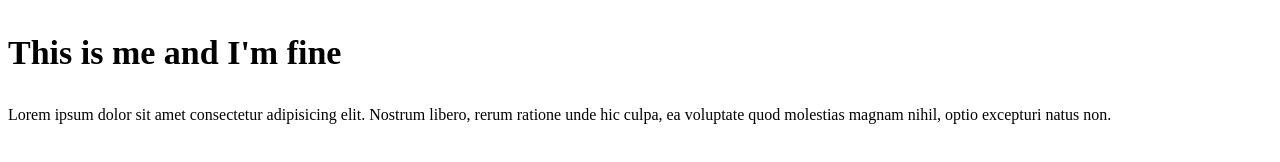
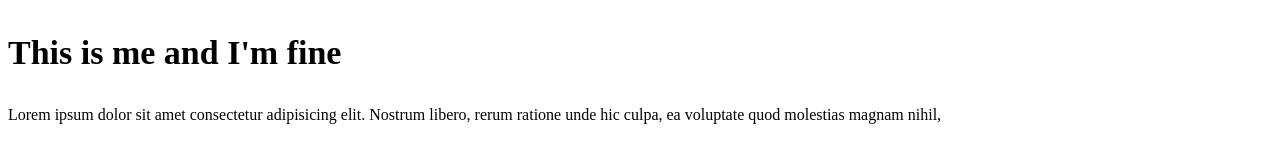
Before and after one commit to Swastik-Chakravorty/Learning-CSS, a plain HTML site: page Chapter 4/otherFontProps.html in a window 1280 px wide. Drawn offline with Linux system fonts and the light colour scheme.

Commit message:
Update otherFontProps.html

```diff
--- a/Chapter 4/otherFontProps.html
+++ b/Chapter 4/otherFontProps.html
@@ -16,6 +16,6 @@
 </head>
 <body>
     <h3>This is me and I'm fine</h3>
-    <p>Lorem ipsum dolor sit amet consectetur adipisicing elit. Nostrum libero, rerum ratione unde hic culpa, ea voluptate quod molestias magnam nihil, optio excepturi natus non.</p>
+    <p>Lorem ipsum dolor sit amet consectetur adipisicing elit. Nostrum libero, rerum ratione unde hic culpa, ea voluptate quod molestias magnam nihil,</p>
 </body>
 </html>
```
